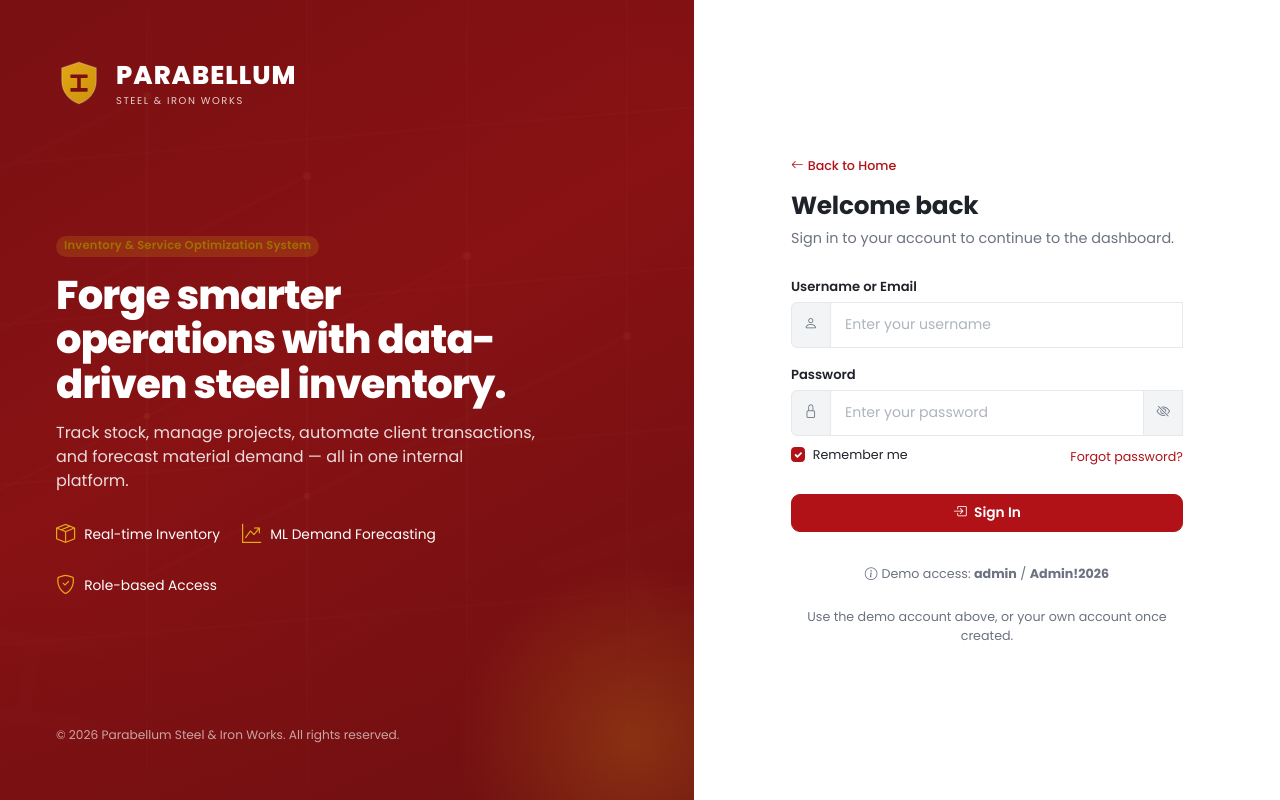
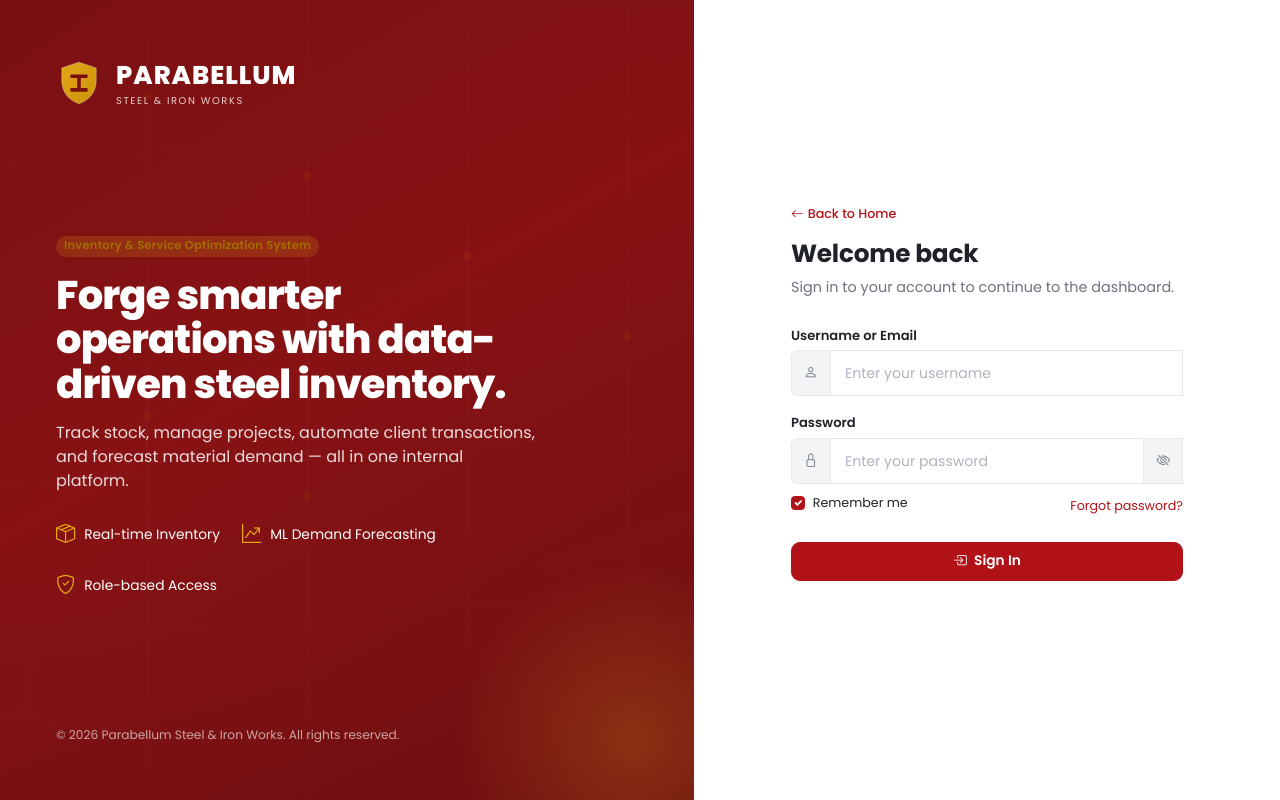
Before and after one commit to KitsuNeku/Parabellum, a Flask app: page /login in a window 1280 px wide. Run offline with Flask 3, Linux system fonts and the light colour scheme; some libraries are stand-ins or nearby versions.

Commit message:
demo gone

```diff
--- a/templates/login.html
+++ b/templates/login.html
@@ -85,12 +85,7 @@
         <button type="submit" id="loginBtn" class="btn btn-primary w-100 py-2 mb-3">
           <i class="bi bi-box-arrow-in-right me-1"></i> Sign In
         </button>
-        <p class="small text-muted-2 text-center mt-3 mb-0"><i class="bi bi-info-circle me-1"></i>Demo access: <strong>admin</strong> / <strong>Admin!2026</strong></p>
       </form>
-
-      <p class="text-center small text-muted-2 mt-4 mb-0">
-        Use the demo account above, or your own account once created.
-      </p>
     </div>
   </div>
   </div><!-- /.login-wrap -->
```
